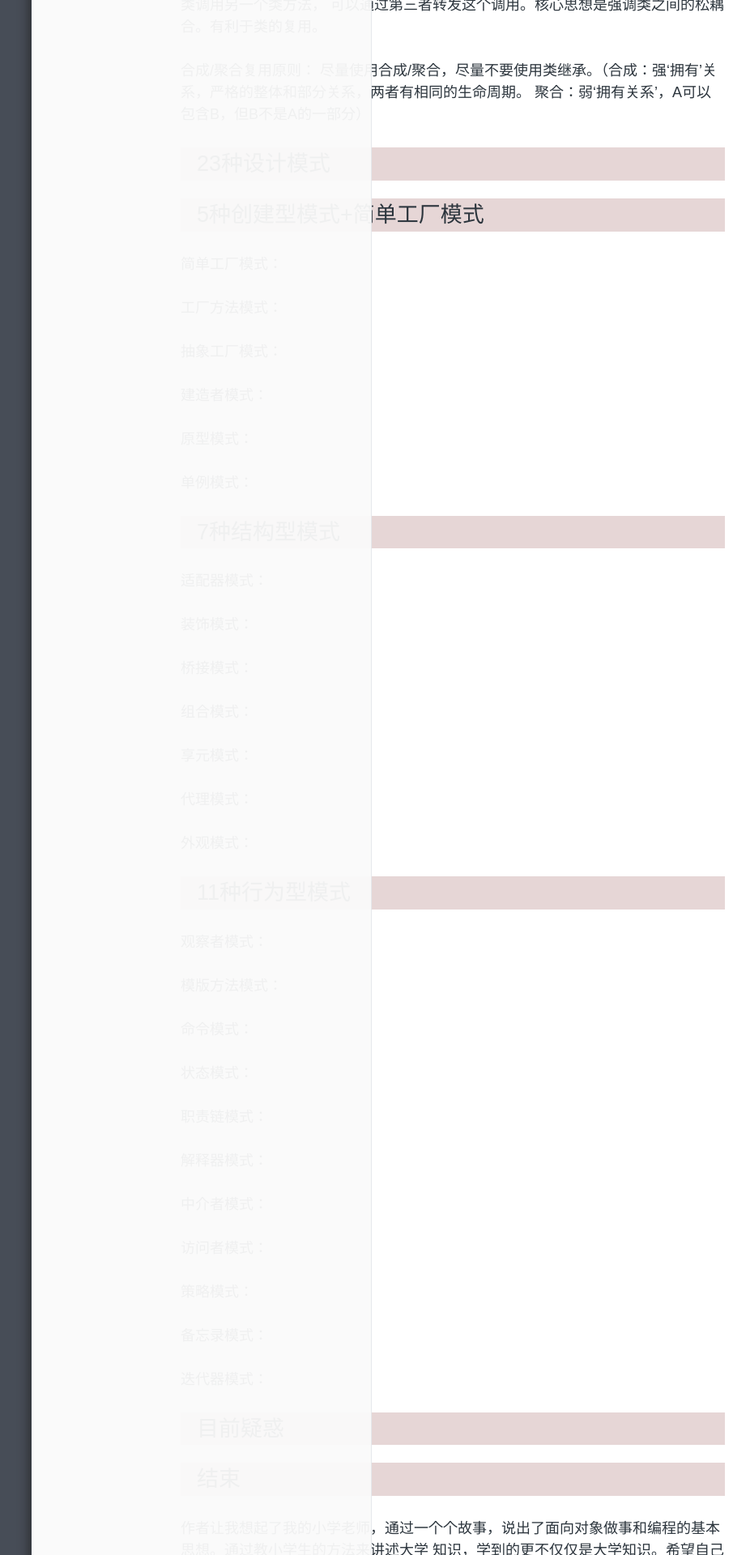
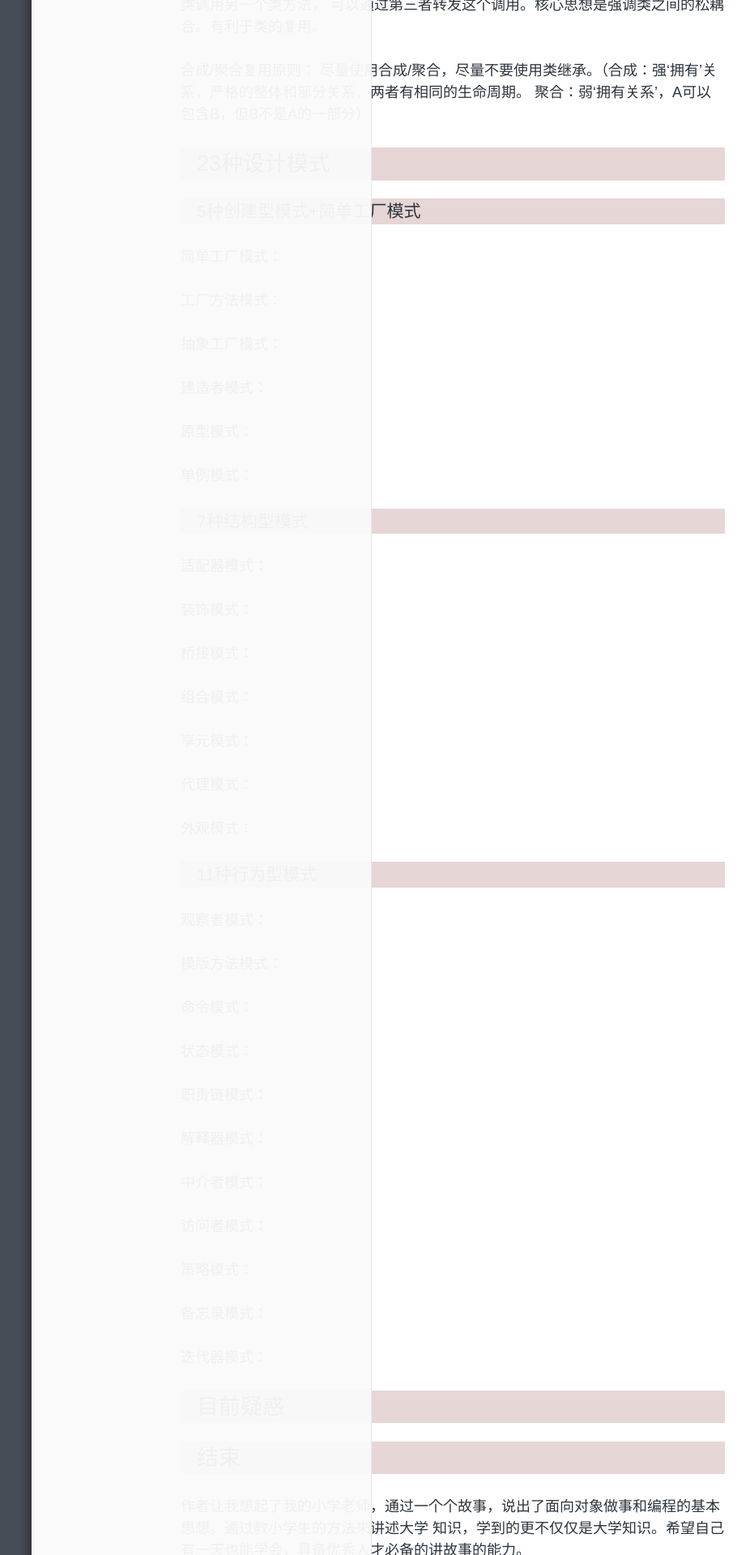
Before and after one commit to xnzaa/xnzaa.github.io, a Jekyll site: the page built from _posts/2016-01-26-《大话设计模式》读书笔记.md, in a window 1280 px wide. Shown: the part 1167-3087 px from the top of the page at 81% size, without its empty margins (81-1007 px from the left). Built offline with Jekyll 4.4.1, drawn with Linux system fonts in a browser that asks for light colours; comment, search, counter and statistics services are not loaded.

Commit message:
修改大话设计模式

```diff
--- a/_posts/2016-01-26-《大话设计模式》读书笔记.md
+++ b/_posts/2016-01-26-《大话设计模式》读书笔记.md
@@ -4,12 +4,12 @@ title:  "《大话设计模式》-读书笔记"
 date:    2016-01-26 19:20
 categories: Life
 ---
-# 背景
+## 背景
 横穿2015年，感觉自己做了一堆傻事。随着研究生学习的深入，看到了身边各路大神，不老老实实学点东西，以后拿什么来装逼！
 一股压迫感油然而生。针对自己毫无面向对象编程思想的现状，大约花了4天时间，读了这本书，受益颇深，在此记录下一些东西，
 方便以后装逼。
 
-# 总述
+## 总述
 《大话设计模式》一书讲了一个“小菜”从面试受挫，一步步走向人生巅峰的故事，从对爱情、人生、理想等常见问题讨论开始，
 引出面向对象程序设计的思想，是大型软件系统开发的必读书籍。
 
@@ -17,7 +17,7 @@ categories: Life
 单一职责原则、开放-封闭原则、依赖倒转原则、里氏代换原则、迪米特法则、合成/聚合复用原则。
 以及针对6条基本原则而产生的23种设计模式（简单工厂模式不符合开放-封闭原则，不计算在内）。
 
-# 6大原则
+## 6大原则
 
 ### 单一职责原则：
 一个类应该仅包含引起它变化的原因，软件设计的许多内容就是发现职责并把职责相互分离，
@@ -40,9 +40,9 @@ categories: Life
 尽量使用合成/聚合，尽量不要使用类继承。（合成：强‘拥有’关系，严格的整体和部分关系，两者有相同的生命周期。
 聚合：弱‘拥有关系’，A可以包含B，但B不是A的一部分）
 
-# 23种设计模式
+## 23种设计模式
 
-## 5种创建型模式+简单工厂模式
+### 5种创建型模式+简单工厂模式
 简单工厂模式：
 
 工厂方法模式：
@@ -55,7 +55,7 @@ categories: Life
 
 单例模式：
 
-## 7种结构型模式
+### 7种结构型模式
 适配器模式：
 
 装饰模式：
@@ -71,7 +71,7 @@ categories: Life
 外观模式：
 
 
-## 11种行为型模式
+### 11种行为型模式
 观察者模式：
 
 模版方法模式：
@@ -94,8 +94,8 @@ categories: Life
 
 迭代器模式：
 
-# 目前疑惑
+## 目前疑惑
 
-# 结束
+## 结束
 作者让我想起了我的小学老师，通过一个个故事，说出了面向对象做事和编程的基本思想。通过教小学生的方法来讲述大学
 知识，学到的更不仅仅是大学知识。希望自己有一天也能学会，具备优秀人才必备的讲故事的能力。
```
